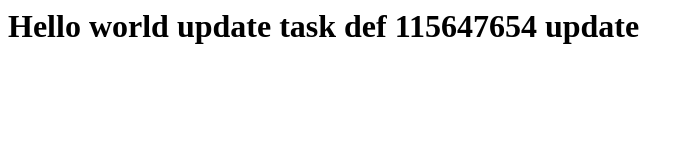
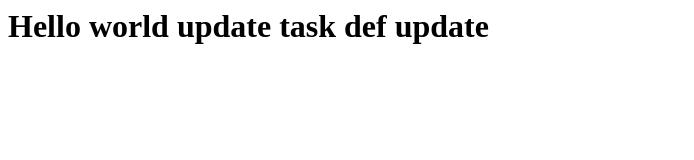
Before and after one commit to Mudassir164/static, a plain HTML site: page index.html in a window 1280 px wide. Shown: the whole page, without its empty margins (0-694 px from the left). Drawn offline with Linux system fonts and the light colour scheme.

Commit message:
Update index.html

```diff
--- a/index.html
+++ b/index.html
@@ -1 +1 @@
-<h1>Hello world update task def 115647654 update</h1>
+<h1>Hello world update task def  update</h1>
```
